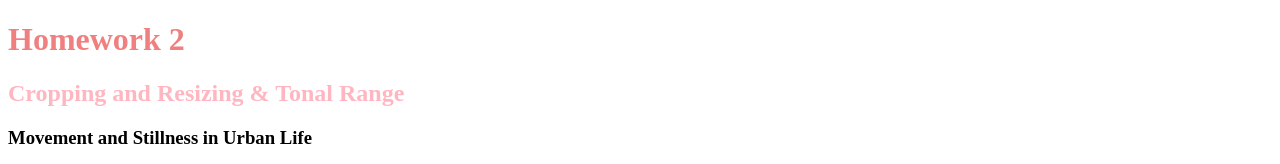
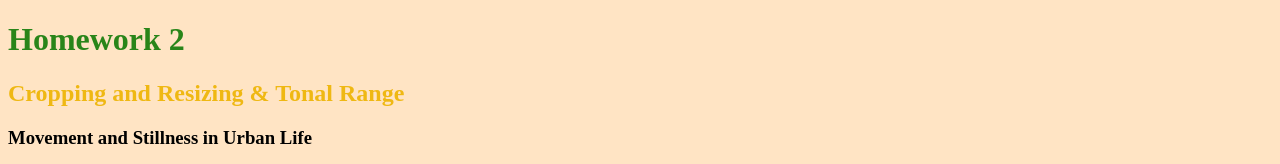
Before and after one commit to maylinchong/media150, a plain HTML site: page homework2.html in a window 1280 px wide. Shown: the top 164 px of the page. Drawn offline with Linux system fonts and the light colour scheme.

Commit message:
Add files via upload

```diff
--- a/homework2.html
+++ b/homework2.html
@@ -7,11 +7,15 @@
 </head>
     <style>
         h1 {
-            color: lightcoral;
+            color: rgb(41, 133, 25);
           }
             h2 {
-                color: lightpink;
+                color: rgb(239, 184, 19);
             }
+            body{
+                background-color: bisque;
+            }
+
     </style>
 
 <body>
```
